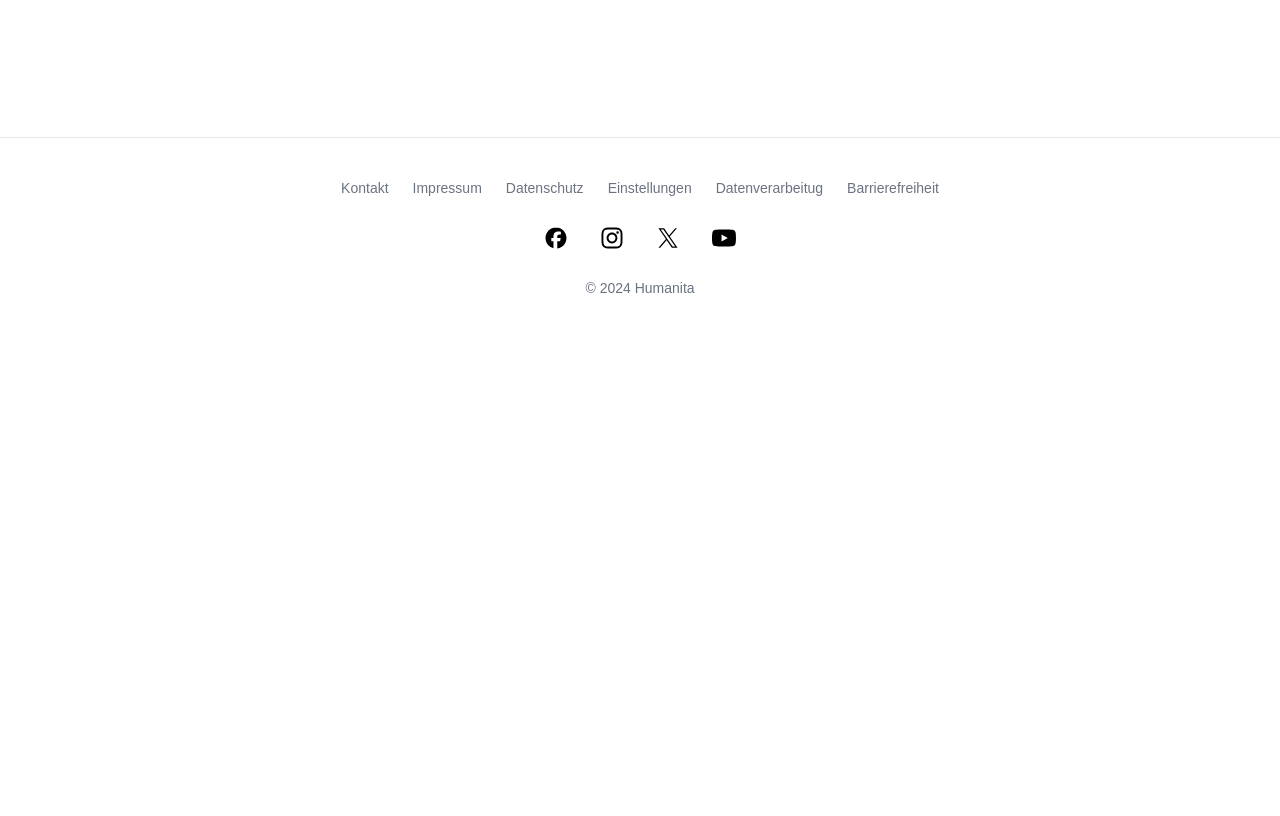
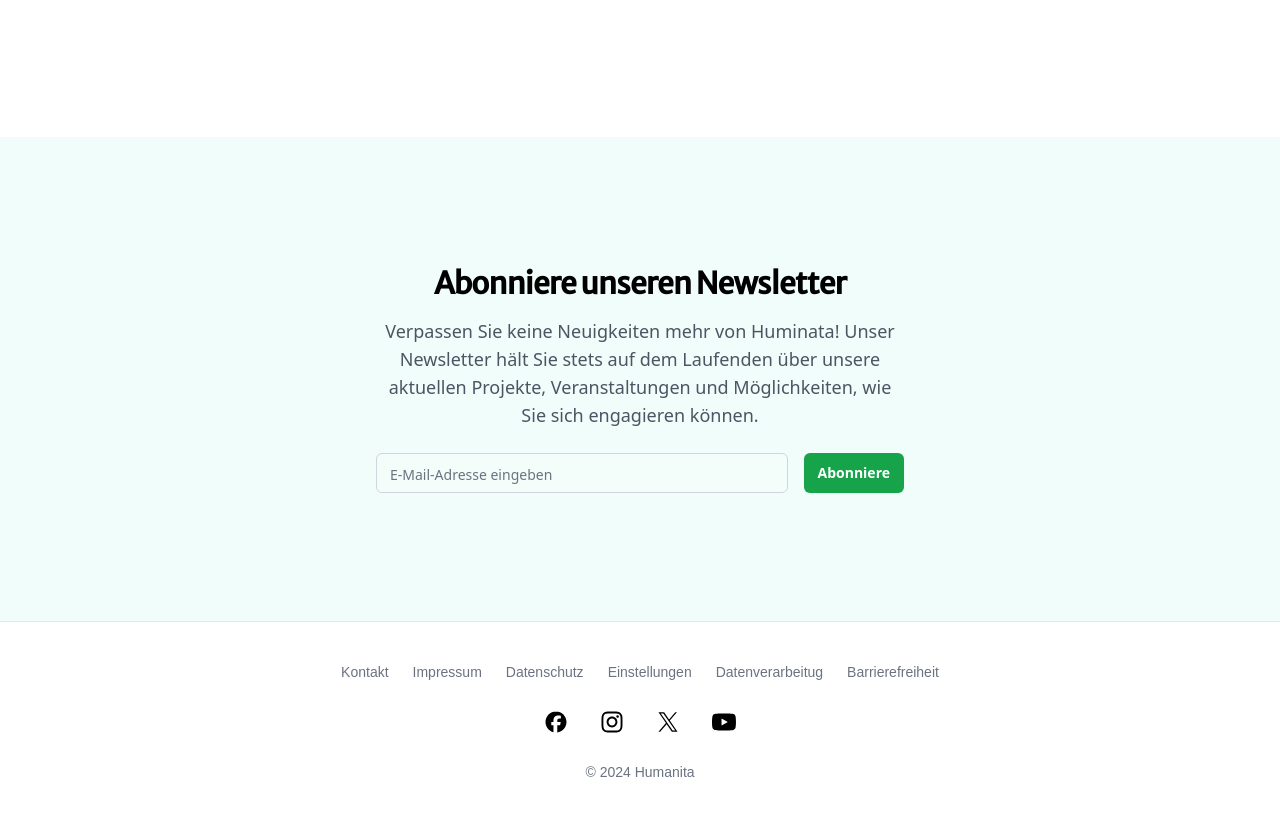
Before and after one commit to TobiasHuppertz/IPWA01-01, a React (Vite) app in the folder humanita/: page / in a window 1280 px wide. Shown: the part 3820-4636 px from the top of the page. Before the commit the page ends 4158 px from the top, so only its background shows below. Built offline with nearby package versions, Linux system fonts and the light colour scheme.

Commit message:
Added Newsletter;

```diff
--- a/humanita/src/App.jsx
+++ b/humanita/src/App.jsx
@@ -5,6 +5,7 @@
 import Service from "./components/Service"
 import Section3 from "./components/section3"
 import Section4 from "./components/section4"
+import Newsletter from "./components/Newsletter"
 import Footer from "./components/Footer"
 
 export default function App() {
@@ -18,6 +19,7 @@
           <section id="Link3"><Section3 /></section>
           <section id="Link4"><Section4 /></section>
         </ContentLayout>
+        <Newsletter />
         <Footer />
     </>
   )
--- /dev/null
+++ b/humanita/src/components/Newsletter.jsx
@@ -0,0 +1,32 @@
+export default function pageNewsletter() {
+    return (
+      <div className="relative isolate overflow-hidden bg-teal-50 py-16 px-6 lg:px-8 sm:py-24 lg:py-32 flex justify-center items-center">
+        <div className="max-w-lg lg:max-w-xl">
+            <h2 className="font-Merriweather text-xl lg:text-3xl text-center font-semibold tracking-tight">Abonniere unseren Newsletter</h2>
+            <p className="mt-4 px-6 text-sm text-center lg:text-lg text-gray-600">
+                Verpassen Sie keine Neuigkeiten mehr von Huminata! Unser Newsletter hält Sie stets auf dem Laufenden über unsere aktuellen Projekte, Veranstaltungen und Möglichkeiten, wie Sie sich engagieren können.
+            </p>
+            <div className="mt-6 px-6 flex gap-x-4 justify-center">
+                <label htmlFor="email-address" className="sr-only">
+                    E-Mail-Adresse
+                </label>
+                <input
+                    id="email-address"
+                    name="email"
+                    type="email"
+                    required
+                    placeholder="E-Mail-Adresse eingeben"
+                    autoComplete="email"
+                    className="min-w-0 flex-auto rounded-md bg-white/20 px-3.5 py-2 text-base outline outline-1 -outline-offset-1 outline-gray-300 placeholder:text-gray-500 placeholder:text-sm focus:outline-green-500 lg:text-lg/6 sm:text-sm/6"
+                />
+                <button
+                    type="submit"
+                    className="flex-none rounded-md bg-green-600 px-3.5 py-2.5 text-white text-sm lg:text-medium font-semibold shadow-sm hover:bg-green-800"
+                >
+                Abonniere
+                </button>
+            </div>
+        </div>
+      </div>
+    )
+  }
```
